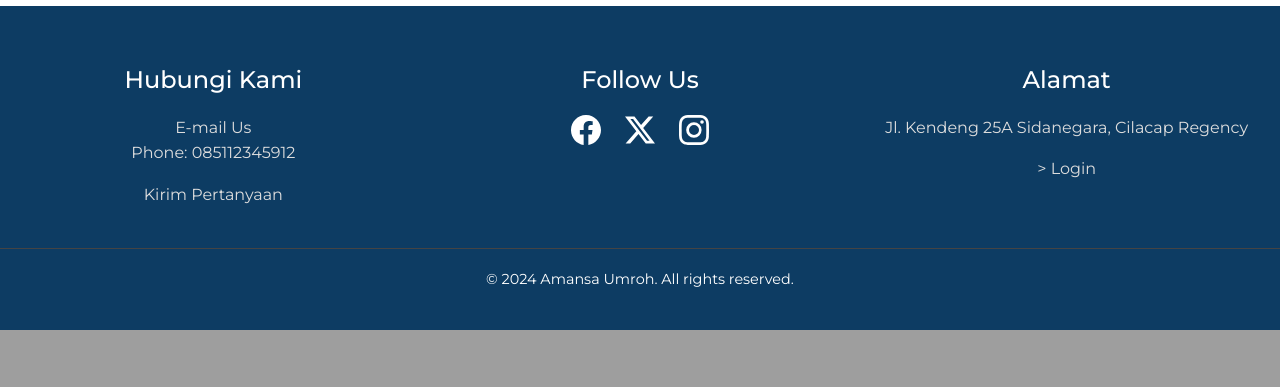
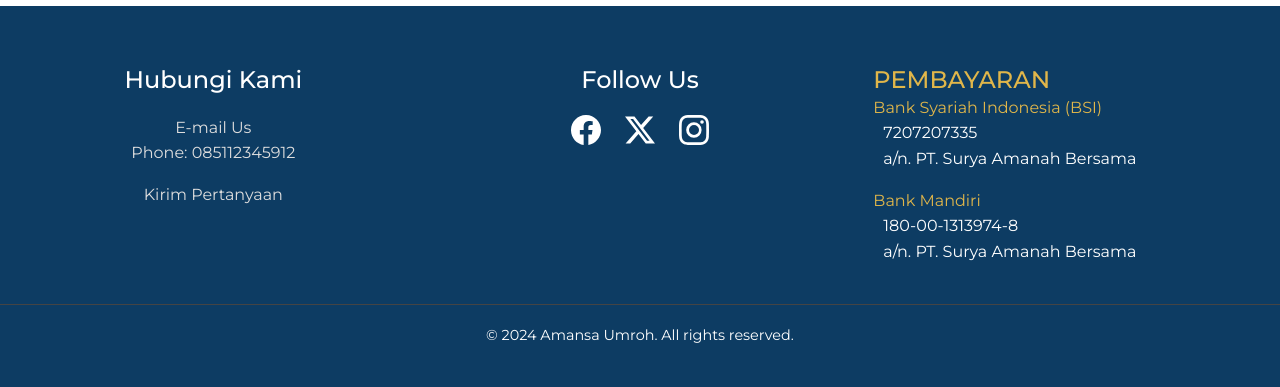
Before and after one commit to A063MuhammadIrfanAryaSyahputra/ManajemenPerpustakaan, a PHP site: page /Main/index.php in a window 1280 px wide. Shown: the part 1800-2187 px from the top of the page. Before the commit the page ends 2130 px from the top, so only its background shows below. Run offline with PHP 8.4, Linux system fonts and the light colour scheme; data that the repository does not hold is empty.

Commit message:
fix footer

```diff
--- a/Main/footerAmansa.php
+++ b/Main/footerAmansa.php
@@ -14,9 +14,16 @@
             <a href="#"><img src="assets/instagram.svg" alt="Instagram" style="filter: invert(100%);"></a>
         </div>
         <div class="footer-section">
-            <h2>Alamat</h2>
-            <p>Jl. Kendeng 25A Sidanegara, Cilacap Regency</p>
-            <a href="../Admin/loginPage" class="sidebar-link"> > Login</a>
+            <h2 style="color: #E0B64A;text-align: left;margin-bottom: 0px;">PEMBAYARAN</h2>
+            <p style="color: #E0B64A;text-align: left;margin-bottom: 0px;">Bank Syariah Indonesia (BSI)</p>
+            <p style="color: #FFFFFF;text-align: left;margin-bottom: 0px; margin-left: 10px;">7207207335</p>
+            <p style="color: #FFFFFF;text-align: left;margin-bottom: 16px;margin-left: 10px;"> a/n. PT. Surya Amanah Bersama</p>
+            <!-- <a href="../Admin/loginPage" class="sidebar-link"> > Login</a> -->
+
+            <p style="color: #E0B64A;text-align: left;margin-bottom: 0px;">Bank Mandiri</p>
+            <p style="color: #FFFFFF;text-align: left;margin-bottom: 0px;margin-left: 10px;"> 180-00-1313974-8</p>
+            <p style="color: #FFFFFF;text-align: left;margin-bottom: 0px;margin-left: 10px;"> a/n. PT. Surya Amanah Bersama</p>
+        </div>
         </div>
     </div>
     <div class="footer-bottom">
--- a/Main/index.php
+++ b/Main/index.php
@@ -57,6 +57,22 @@
 
 
           </div>
+
+          <div class="">
+          <?php
+          $rows = mysqli_query($conn, "SELECT * FROM home WHERE id = 2");
+          foreach ($rows as $row) :
+          ?>
+            <div class="whyAmansaContent">
+
+              <div class="containerCoverDotIcon">
+
+
+              </div>
+            </div>
+          <?php endforeach; ?>
+        </div>
+
         </div>
         <div class="carousel-item c-item">
           <img src="../Admin/img/<?php echo $row['cover']; ?>" alt="Cover Image" class="d-block w-100 c-img" alt="Slide 2">
@@ -64,6 +80,22 @@
 
 
           </div>
+
+          <div class="">
+          <?php
+          $rows = mysqli_query($conn, "SELECT * FROM home WHERE id = 3");
+          foreach ($rows as $row) :
+          ?>
+            <div class="whyAmansaContent">
+
+              <div class="containerCoverDotIcon">
+
+
+              </div>
+            </div>
+          <?php endforeach; ?>
+        </div>
+
         </div>
         <div class="carousel-item c-item">
           <img src="../Admin/img/<?php echo $row['cover']; ?>" alt="Cover Image" class="d-block w-100 c-img" alt="Slide 3">
```
Also changed, not shown: 1 other file.
